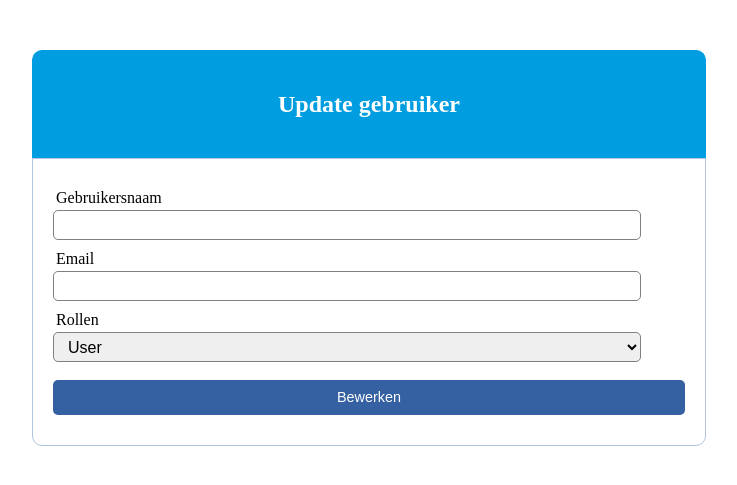
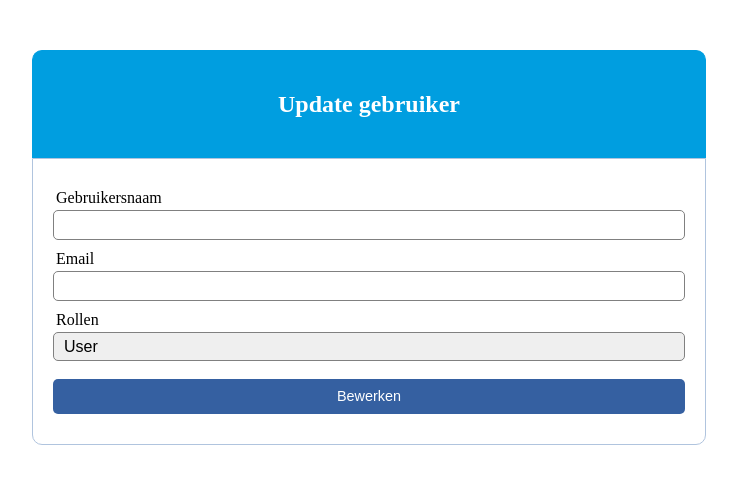
Before and after one commit to sanderDijkxhoorn/Opendag-mvc, a PHP site: page /app/views/accounts/update.php in a window 1280 px wide. Shown: the top 485 px of the page, without its empty margins (271-1008 px from the left). Run offline with PHP 8.4, Linux system fonts and the light colour scheme; the template is opened without the code that fills it, so the values that code supplies are empty.

Commit message:
Fix admin update styling
Fix button, input & select styling
Make select the same as input + for all devices (macos etc)

```diff
--- a/public/css/accounts.css
+++ b/public/css/accounts.css
@@ -108,8 +108,7 @@ form,
 }
 
 .input-group input {
-    height: 30px;
-    width: 93%;
+    width: 100%;
     padding: 5px 10px;
     font-size: 16px;
     border-radius: 5px;
@@ -117,8 +116,11 @@ form,
 }
 
 .input-group select {
-    height: 30px;
-    width: 93%;
+    /* Make select same stlyinh as input but for macos etc too */
+    -webkit-appearance: none;
+    -moz-appearance: none;
+    appearance: none;
+    width: 100%;
     padding: 5px 10px;
     font-size: 16px;
     border-radius: 5px;
```
